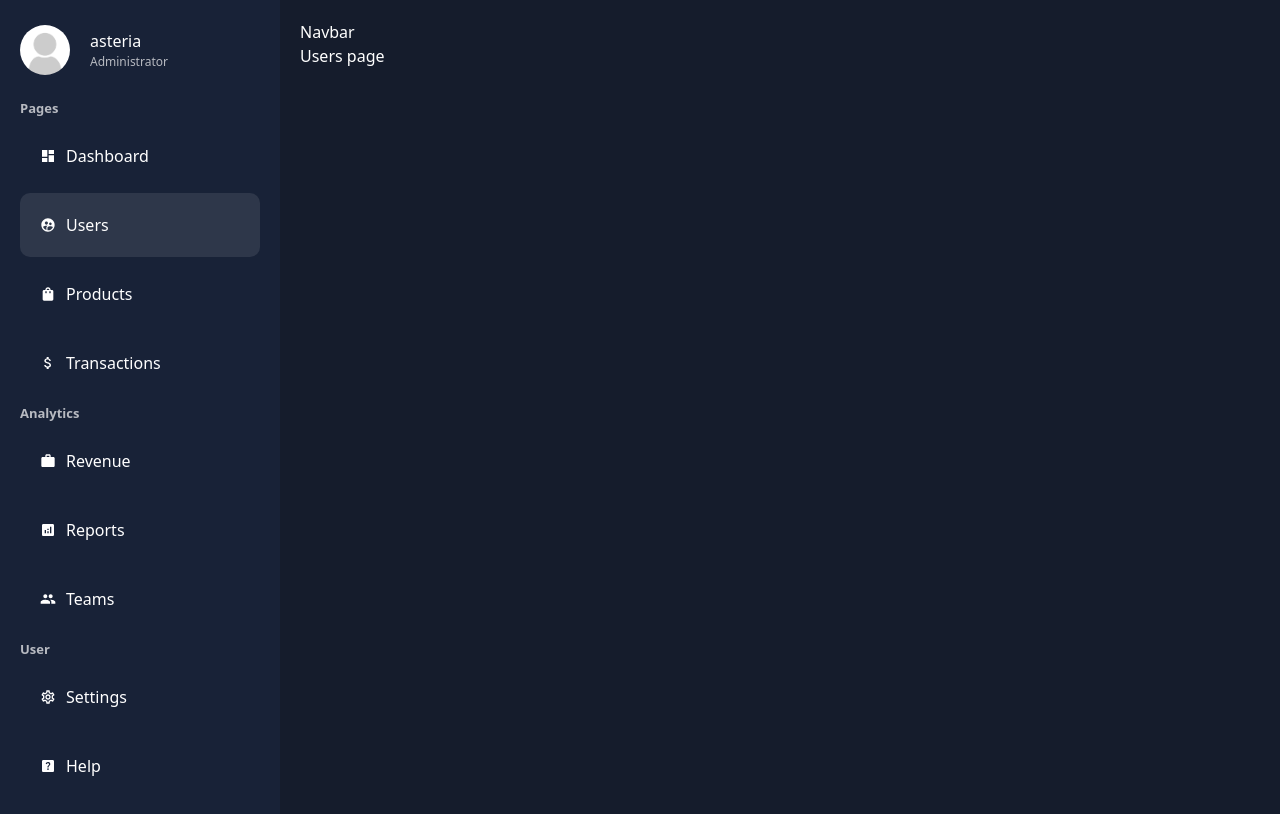
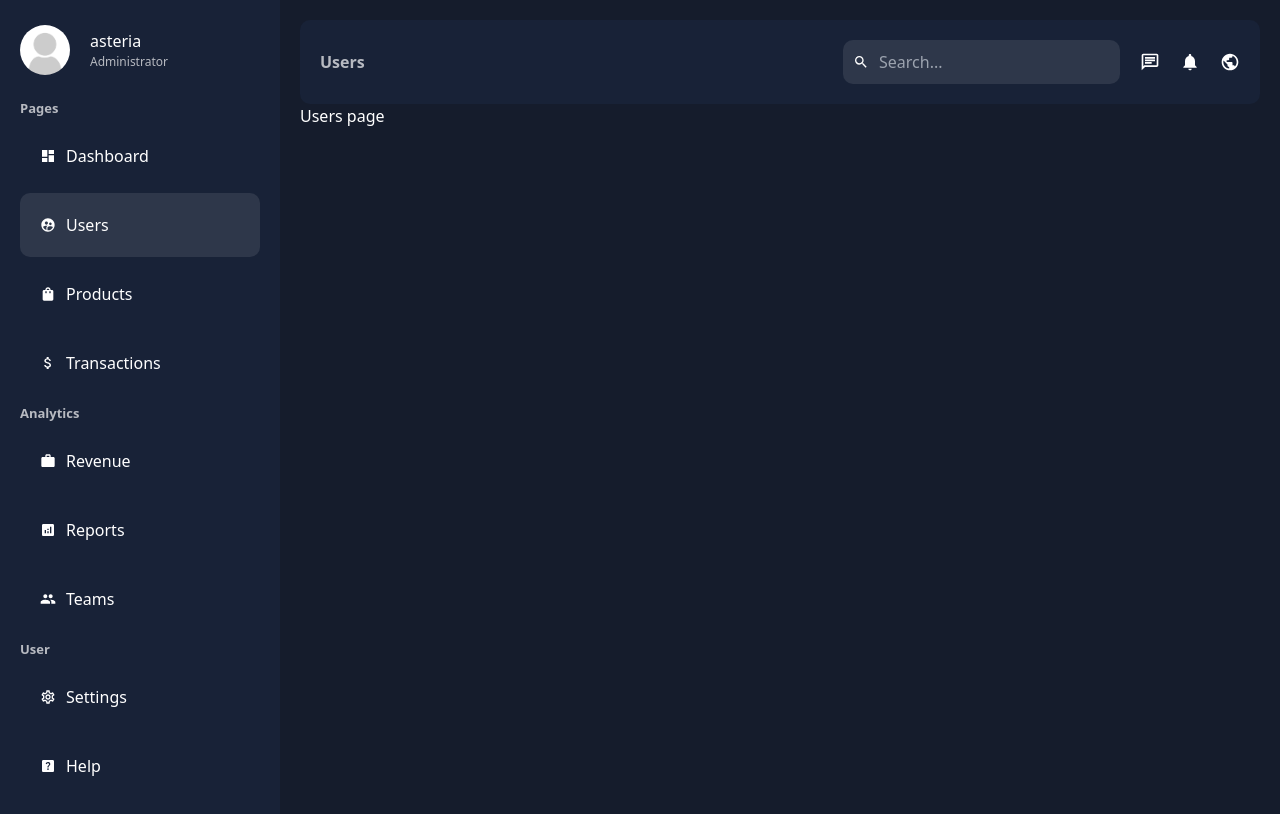
Before and after one commit to AsTeriaa09/Next.14-AdminDashboard, a Next.js app: page /dashboard/users in a window 1280 px wide. Shown: the top 814 px of the page. Built offline with nearby package versions, Linux system fonts and the light colour scheme.

Commit message:
add: navbar and styling

```diff
--- a/src/app/ui/dashboard/navbar/navbar.jsx
+++ b/src/app/ui/dashboard/navbar/navbar.jsx
@@ -1,9 +1,31 @@
-
+"use client"
+import { usePathname } from "next/navigation";
+import {
+  MdNotifications,
+  MdOutlineChat,
+  MdPublic,
+  MdSearch,
+} from "react-icons/md";
+import styles from "./navbar.module.css";
 
 const Navbar = () => {
+  const pathname = usePathname();
   return (
-    <div>
-      Navbar
+    <div className={styles.container}>
+      <div className={styles.title}>
+        {pathname.split("/").pop()}
+      </div>
+      <div className={styles.menu}>
+        <div className={styles.search}>
+          <MdSearch />
+          <input type="text" placeholder="Search..." className={styles.input} />
+        </div>
+        <div className={styles.icons}>
+          <MdOutlineChat size={20} />
+          <MdNotifications size={20} />
+          <MdPublic size={20} />
+        </div>
+      </div>
     </div>
   )
 }
--- a/src/app/ui/dashboard/navbar/navbar.module.css
+++ b/src/app/ui/dashboard/navbar/navbar.module.css
@@ -37,4 +37,5 @@
   .icons{
     display: flex;
     gap: 20px;
+    cursor: pointer;
   }
```
